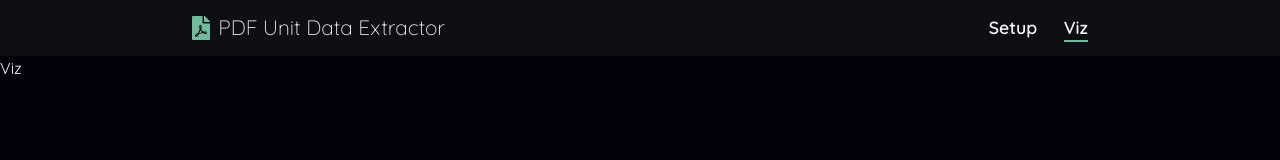
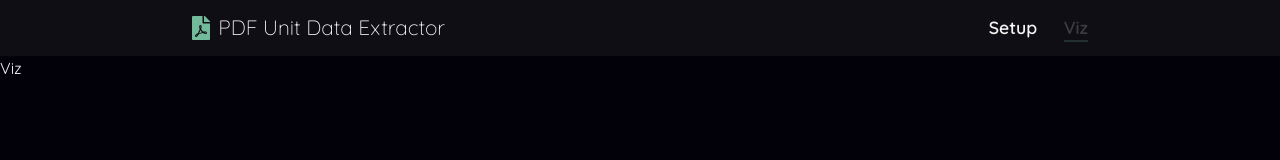
Before and after one commit to Schoude/pdf-extractor, a Vue app: page /viz in a window 1280 px wide. Shown: the top 160 px of the page. Built offline with nearby package versions, Linux system fonts and the light colour scheme.

Commit message:
[ ADD ] prevent navigation to "viz" if no files are loaded

```diff
--- a/src/App.vue
+++ b/src/App.vue
@@ -12,16 +12,23 @@ header
       )
     h1 PDF Unit Data Extractor
   nav
-    router-link(to='/') Setup
-    router-link(to='/viz') Viz
+    router-link.router-link(to='/') Setup
+    router-link.router-link(:class='{ disabled: !filesLoaded }', to='/viz') Viz
 RouterView
 </template>
 
 <script lang="ts">
 import { defineComponent } from 'vue';
+import useFileHandler from './composables/file-handler';
 
 export default defineComponent({
   name: 'App',
+  setup: () => {
+    const { filesLoaded } = useFileHandler();
+    return {
+      filesLoaded,
+    };
+  },
 });
 </script>
 
--- a/src/composables/file-handler.ts
+++ b/src/composables/file-handler.ts
@@ -1,9 +1,10 @@
-import { ref, Ref } from 'vue';
+import { computed, ref, Ref } from 'vue';
 import Axios from 'axios';
 
 const loadedFileNames: Ref<string[]> = ref([]);
 const files: Ref<File[]> = ref([]);
 const exportedFiles: Ref<string[]> = ref([]);
+const filesLoaded = computed(() => files.value.length > 0);
 
 function useFileHandler() {
   const fetchExportedFiles = async () => {
@@ -30,6 +31,7 @@ function useFileHandler() {
     fetchExportedFiles,
     clearFiles,
     deleteAllFiles,
+    filesLoaded,
   };
 }
 
--- a/src/pages/Setup.vue
+++ b/src/pages/Setup.vue
@@ -85,7 +85,7 @@ import useFileHandler from '../composables/file-handler';
 
 export default defineComponent({
   name: 'Setup',
-  setup() {
+  setup: () => {
     const {
       loadedFileNames,
       fetchExportedFiles,
--- a/src/style/style.scss
+++ b/src/style/style.scss
@@ -4,11 +4,12 @@
 $color-accent: #73ba9b;
 $color-danger: #a30000;
 
-a {
+.router-link {
   color: whitesmoke;
   text-decoration: none;
   font-size: 1.1rem;
   font-weight: 600;
+  transition: opacity 0.2s ease;
 
   &::after {
     content: '';
@@ -27,6 +28,11 @@ a {
       width: 100%;
       opacity: 1;
     }
+  }
+
+  &.disabled {
+    pointer-events: none;
+    opacity: 0.2;
   }
 }
 
```
